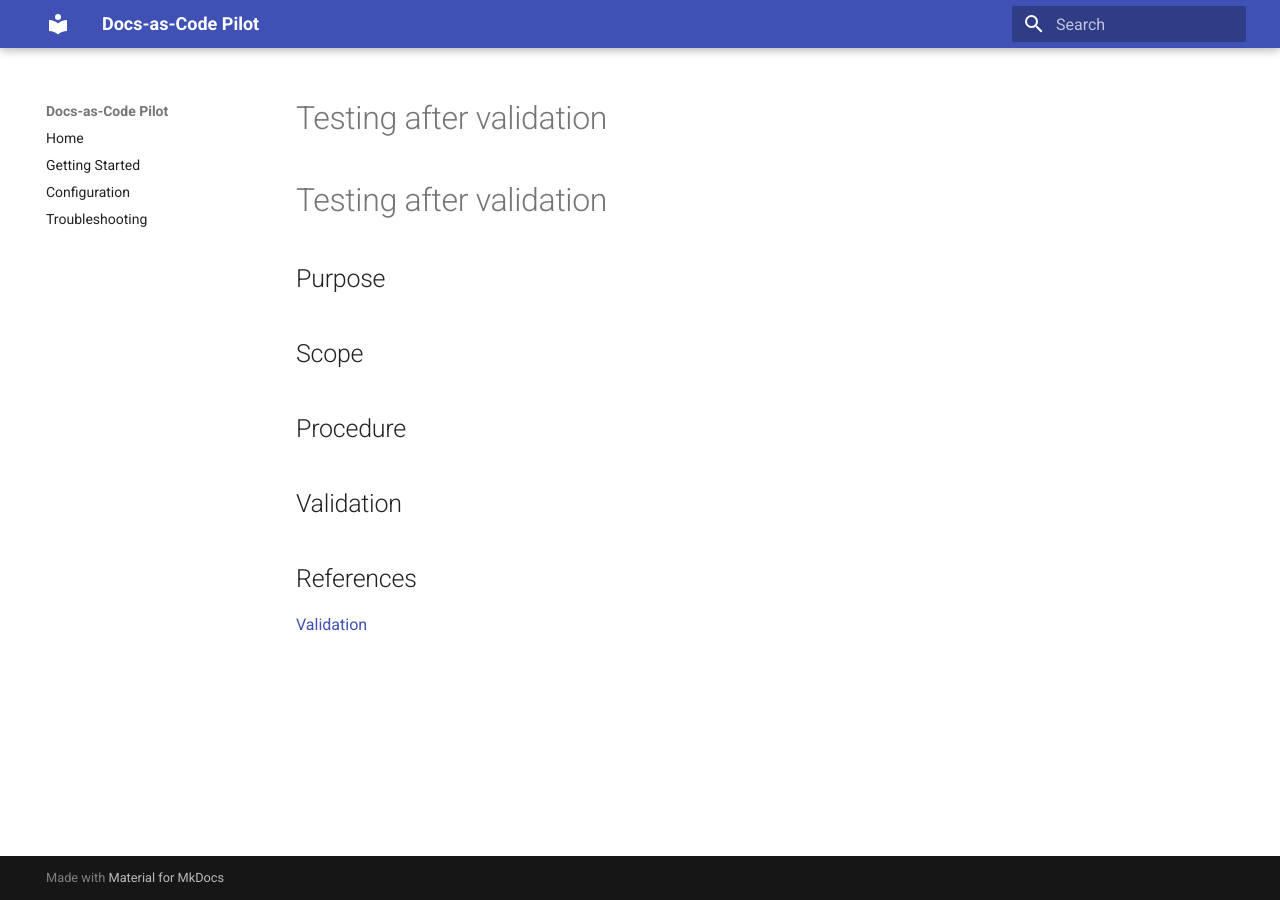
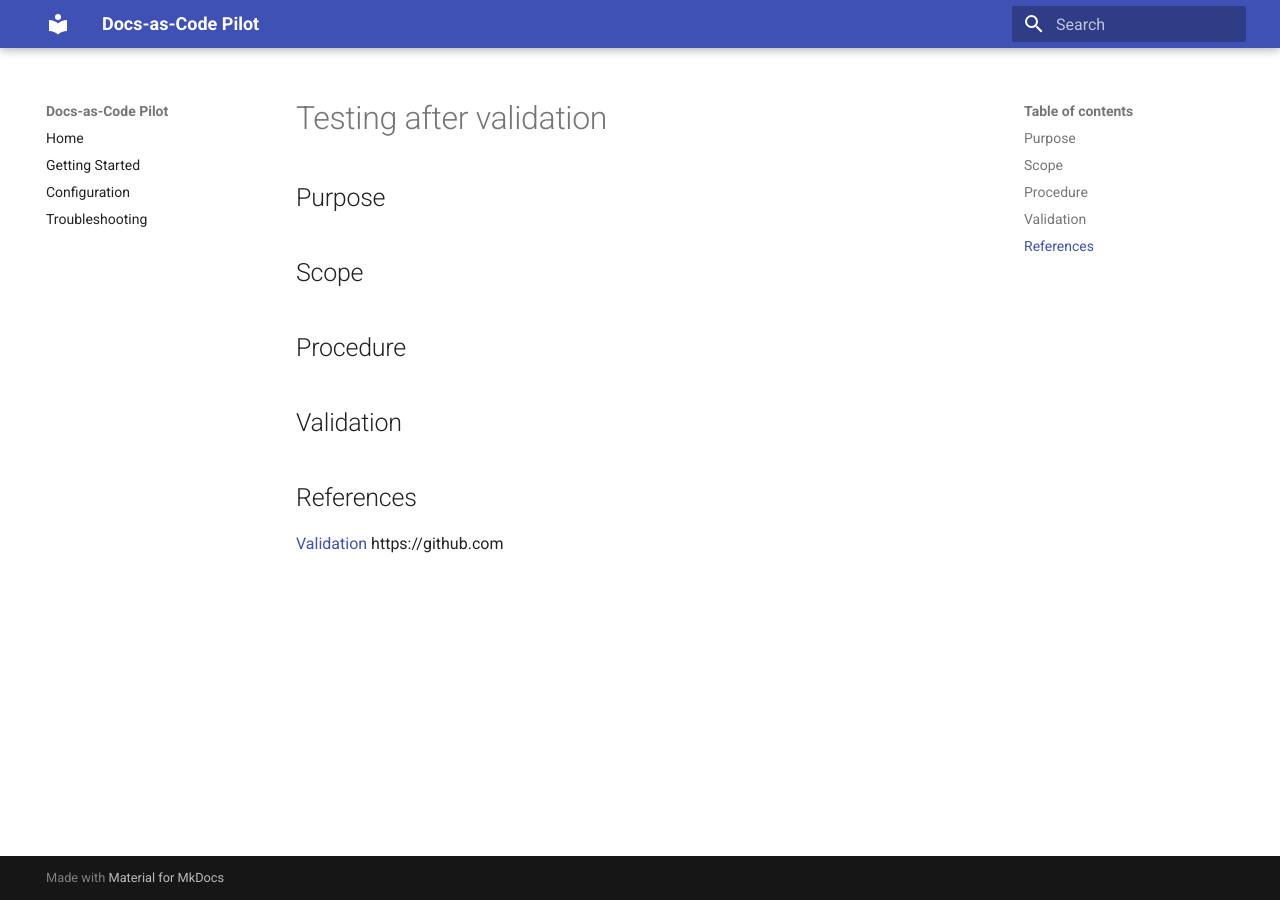
Before and after one commit to cris-casacop/docs-as-code, an MkDocs documentation site: the page built from docs/api/testing-after-validation.md, in a window 1280 px wide. Built offline with MkDocs 1.6.1 and Material for MkDocs 9.7.7, drawn with Linux system fonts in a browser that asks for light colours.

Commit message:
Update testing-after-validation.md

```diff
--- a/docs/api/testing-after-validation.md
+++ b/docs/api/testing-after-validation.md
@@ -13,7 +13,6 @@
 ---
 
 # Testing after validation
-# Testing after validation
 
 ## Purpose
 
@@ -25,3 +24,4 @@
 
 ## References
 [Validation](#validation)
+https://github.com
```
